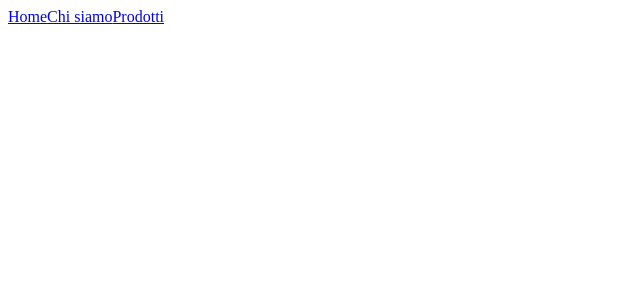
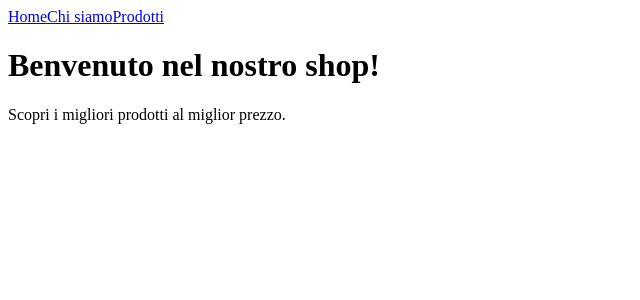
Before and after one commit to mariachiaramolinarilavoro-bit/react-router, a React (Vite) app: page / in a window 1280 px wide. Shown: the top 300 px of the page, without its empty margins (0-640 px from the left). Built offline with nearby package versions, Linux system fonts and the light colour scheme.

Commit message:
add bonus component Layout

```diff
--- a/src/App.jsx
+++ b/src/App.jsx
@@ -1,4 +1,5 @@
 import { BrowserRouter, Route, Routes } from "react-router-dom"
+import Layout from "./components/Layout"
 import HomePage from "./pages/HomePage"
 import AboutUs from "./pages/AboutUs"
 import Products from "./pages/Products"
@@ -10,9 +11,11 @@ function App() {
     <>
       <BrowserRouter>
         <Routes>
-          <Route path="/" element={<HomePage />} />
-          <Route path="/aboutus" element={<AboutUs />} />
-          <Route path="/products" element={<Products />} />
+          <Route element={<Layout />}>
+            <Route path="/" element={<HomePage />} />
+            <Route path="/aboutus" element={<AboutUs />} />
+            <Route path="/products" element={<Products />} />
+          </Route>
         </Routes>
       </BrowserRouter>
     </>
--- /dev/null
+++ b/src/components/Layout.jsx
@@ -0,0 +1,14 @@
+import { Outlet } from "react-router-dom"
+import Navbar from "./Navbar"
+
+export default function Layout() {
+  return (
+    <>
+      <Navbar />
+      <main>
+        <Outlet />
+      </main>
+      <footer></footer>
+    </>
+  )
+}
--- a/src/pages/AboutUs.jsx
+++ b/src/pages/AboutUs.jsx
@@ -1,14 +1,12 @@
-import Navbar from "../components/Navbar"
+/* import Navbar from "../components/Navbar" */
 
 export default function AboutUs() {
 
     return (
         <>
-            <header>
-                <Navbar />
-            </header>
-            <main></main>
-            <footer></footer>
+{/*             <Navbar /> */}
+                <h1>Chi siamo</h1>
+                <p>Lorem ipsum dolor sit amet consectetur adipisicing elit. Possimus, porro nemo maiores autem dolorem ad mollitia nobis vel temporibus placeat repudiandae. Placeat, rem incidunt fugiat consequatur molestias commodi aliquam inventore.</p>
         </>
     )
 }
--- a/src/pages/HomePage.jsx
+++ b/src/pages/HomePage.jsx
@@ -1,14 +1,12 @@
-import Navbar from "../components/Navbar"
+/* import Navbar from "../components/Navbar" */
 
 export default function HomePage() {
 
     return (
         <>
-            <header>
-                <Navbar />
-            </header>
-            <main></main>
-            <footer></footer>
+{/*             <Navbar /> */}
+                <h1>Benvenuto nel nostro shop!</h1>
+                <p>Scopri i migliori prodotti al miglior prezzo.</p>
         </>
     )
 }
--- a/src/pages/Products.jsx
+++ b/src/pages/Products.jsx
@@ -1,5 +1,5 @@
 import { useState, useEffect } from "react"
-import Navbar from "../components/Navbar"
+/* import Navbar from "../components/Navbar" */
 
 export default function Products() {
 
@@ -19,7 +19,7 @@ export default function Products() {
 
   return (
     <>
-      <Navbar />
+{/*       <Navbar /> */}
       <h1>Products</h1>
         <div>
           {products.map((product) => (
```
Lines whose indentation alone changed are shown as unchanged.
